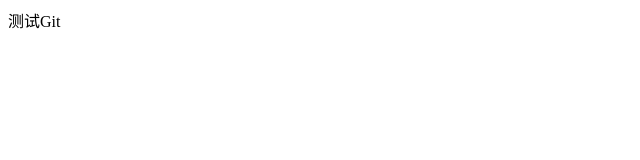
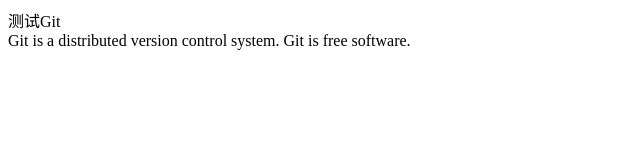
Before and after one commit to gxj199946/learngit, a plain HTML site: page index.html in a window 1280 px wide. Shown: the whole page, without its empty margins (0-640 px from the left). Drawn offline with Linux system fonts and the light colour scheme.

Commit message:
wrote a readme fike2

```diff
--- a/index.html
+++ b/index.html
@@ -7,5 +7,7 @@
 </head>
 <body>
   <div>测试Git</div>
+  <div>Git is a distributed version control system.
+    Git is free software.</div>
 </body>
 </html>
```
